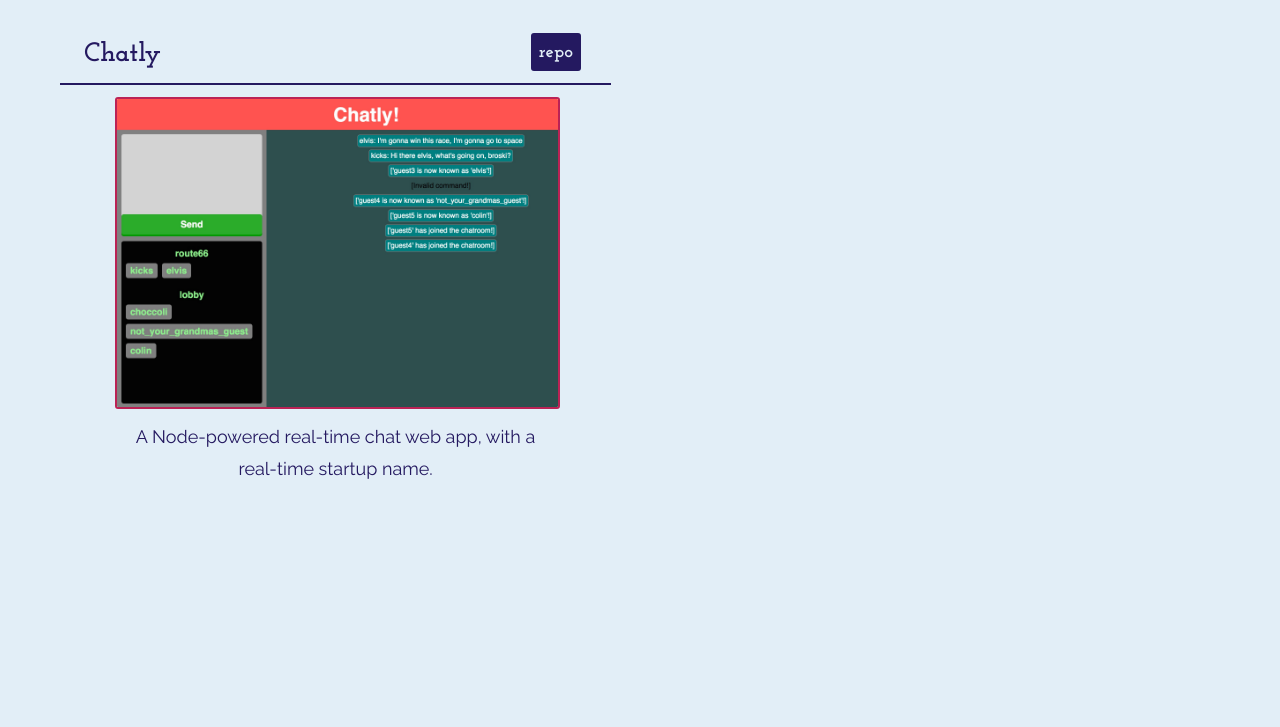
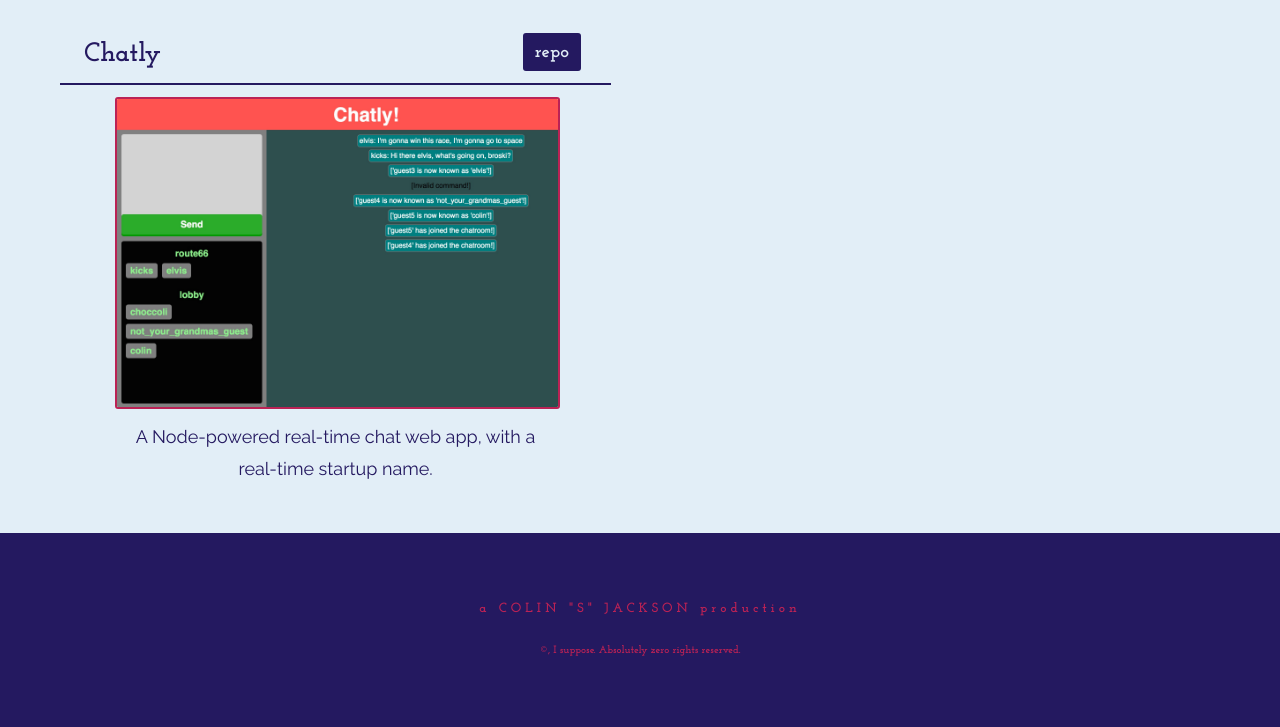
Before and after one commit to colinjackson/colinjackson.github.io, a plain HTML site: page portfolio.html in a window 1280 px wide. Shown: the part 966-1693 px from the top of the page. Before the commit the page ends 1499 px from the top, so only its background shows below. Drawn offline with Linux system fonts and the light colour scheme.

Commit message:
Add footer

```diff
--- a/assets/stylesheets/scss/base.scss
+++ b/assets/stylesheets/scss/base.scss
@@ -237,7 +237,7 @@ main > h1 {
   font-size: 28pt;
   text-align: center;
   background: $purple;
-  color: $azure;
+  color: $magenta;
 }
 
 
@@ -362,7 +362,7 @@ main > .projects-list > li > h2 > a {
   position: relative;
   top: -6px;
   margin: 0 6px;
-  padding: 4px 8px 2px 8px;
+  padding: 4px 12px 2px 12px;
   font-size: 14pt;
   color: $azure;
   background: $purple;
@@ -414,3 +414,34 @@ main > .projects-list > li > .project-content > p {
     margin-right: 5%;
   }
 }
+
+
+
+/* %%%%%%%%%%%%%%%%%%%%%%%%%%%%%%%%%%%%%%%%%%%%%%%%%%
+%%%%%%%%%%%%%%%%%%%%%%%%%%%%%%%%%%%%%%%%%%%%%%%%
+
+FOOTER
+
+%%%%%%%%%%%%%%%%%%%%%%%%%%%%%%%%%%%%%%%%%%%%%%%%
+%%%%%%%%%%%%%%%%%%%%%%%%%%%%%%%%%%%%%%%%%%%%%%%%%% */
+
+footer {
+  width: 100%;
+  padding: 60px 0;
+  background: $purple;
+}
+
+footer > small {
+  display: block;
+  font-family: 'Josefin Slab', serif;
+  text-align:center;
+  color: $magenta;
+  font-size: 10pt;
+  letter-spacing: 4px;
+}
+
+footer > small.copyright {
+  margin-top: 10px;
+  font-size: 8pt;
+  letter-spacing: 0;
+}
--- a/portfolio.html
+++ b/portfolio.html
@@ -4,6 +4,7 @@
   <head>
     <title>Portfolio | Colin Jackson</title>
     <link rel="stylesheet" href="assets/stylesheets/css/base.css">
+    <script src="assets/javascripts/jquery-2.1.1.min.js"></script>
   </head>
   <body>
     <header>
@@ -90,6 +91,12 @@
         </li>
       </ul>
     </main>
+    <footer>
+      <small>a COLIN "S" JACKSON production</small>
+      <small class="copyright">
+        &copy;, I suppose. Absolutely zero rights reserved.
+      </small>
+    </footer>
   </body>
 
   <script charset="utf-8">
```
Also changed, not shown: index.html (+6 -0 lines), assets/stylesheets/css/base.css, 1 other file.
